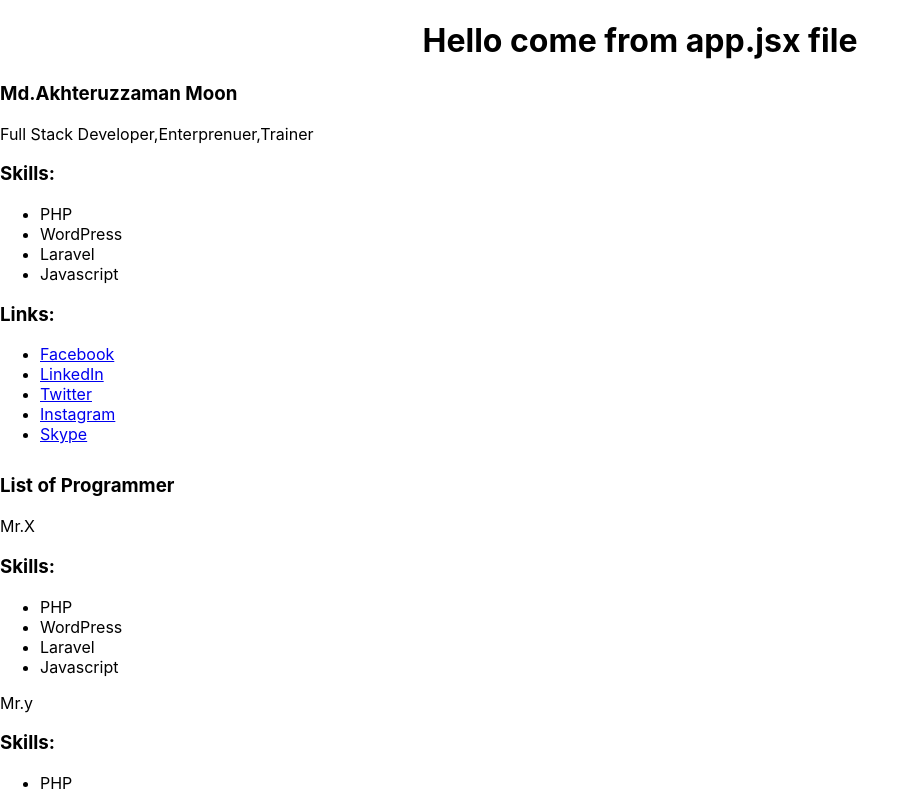
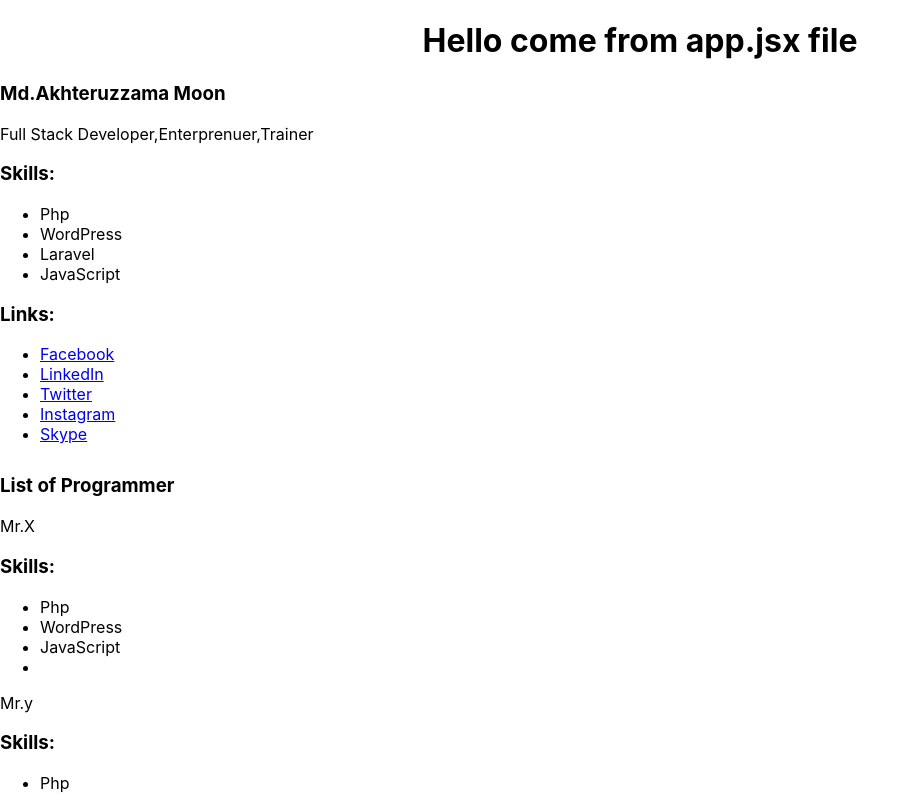
Before and after one commit to moonkabir/basic-react-stacklearner, a React (Create React App) app: page / in a window 1280 px wide. Shown: the top 795 px of the page, without its empty margins (0-920 px from the left). Built offline with nearby package versions, Linux system fonts and the light colour scheme.

Commit message:
video 4.11

```diff
--- a/src/components/app.jsx
+++ b/src/components/app.jsx
@@ -1,6 +1,7 @@
 import React, {Component}from 'react';
 import Profile from './profile/index';
 import Skills from './profile/skills';
+import Bio from './profile/bio';
 import MyProps from './props'
 class App extends Component{
     render() {
@@ -11,13 +12,14 @@ class App extends Component{
                 <div style={{marginTop:'30px'}}>
                     <h3>List of Programmer</h3>
                     <p>Mr.X</p>
-                <Skills/>
+                    <Skills skillA='Php' skillB='WordPress' skillC='JavaScript'/>
                     <p>Mr.y</p>
-                <Skills/>
+                    <Skills skillA='Php' skillB='WordPress' skillC='JavaScript' skillD='Laravel'/>
                     <MyProps name ="Md.Moon Kabir"/>
                     <MyProps name ="Md.Akhteruzzaman Moon"/>
                     <MyProps name ="Md.Moon"/>
                 </div>
+                <Bio  name ="Test" title ="title"/>
             </div>
         )
     }
--- a/src/components/profile/bio.jsx
+++ b/src/components/profile/bio.jsx
@@ -1,9 +1,9 @@
 import React from 'react'
 
-const Bio = () =>(
+const Bio = (props) =>(
     <div className="bio">
-        <h3>Md.Akhteruzzaman Moon</h3>
-        <p>Full Stack Developer,Enterprenuer,Trainer</p>
+        <h3>{ props.name}</h3>
+        <p>{ props.title}</p>
     </div>
 );
 
--- a/src/components/profile/index.jsx
+++ b/src/components/profile/index.jsx
@@ -5,11 +5,19 @@ import Skills from './skills'
 import Links from './links'
 
 class Profile extends React.Component {
+    me = {
+        name: 'Md.Akhteruzzama Moon',
+        title: 'Full Stack Developer,Enterprenuer,Trainer',
+        skillA: 'Php',
+        skillB: 'WordPress',
+        skillC: 'Laravel',
+        skillD: 'JavaScript',
+    }
     render() {
         return (
             <div className="container">
-                <Bio/>
-                <Skills/>
+                <Bio name={this.me.name} title={this.me.title}/>
+                <Skills skillA={this.me.skillA} skillB={this.me.skillB} skillC={this.me.skillC} skillD={this.me.skillD}/>
                 <Links/>
             </div>
         )
--- a/src/components/profile/skills.jsx
+++ b/src/components/profile/skills.jsx
@@ -1,13 +1,13 @@
 import React from 'react'
 
-const Skills = () =>(
+const Skills = (props) =>(
     <div className="Skills">
         <h3>Skills:</h3>
         <ul>
-            <li>PHP</li>
-            <li>WordPress</li>
-            <li>Laravel</li>
-            <li>Javascript</li>
+            <li>{props.skillA}</li>
+            <li>{props.skillB}</li>
+            <li>{props.skillC}</li>
+            <li>{props.skillD}</li>
         </ul>
     </div>
 );
```
Lines whose indentation alone changed are shown as unchanged.
